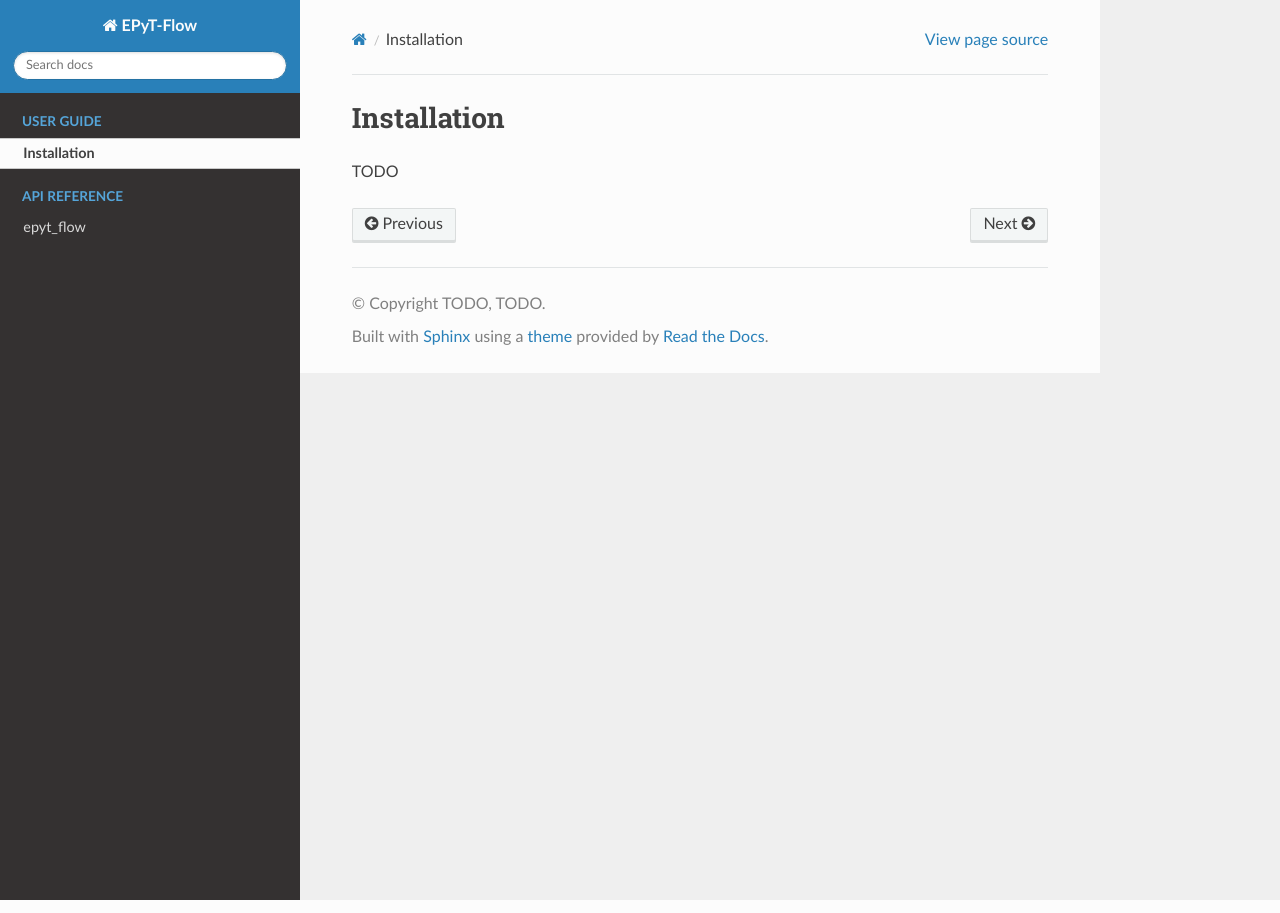
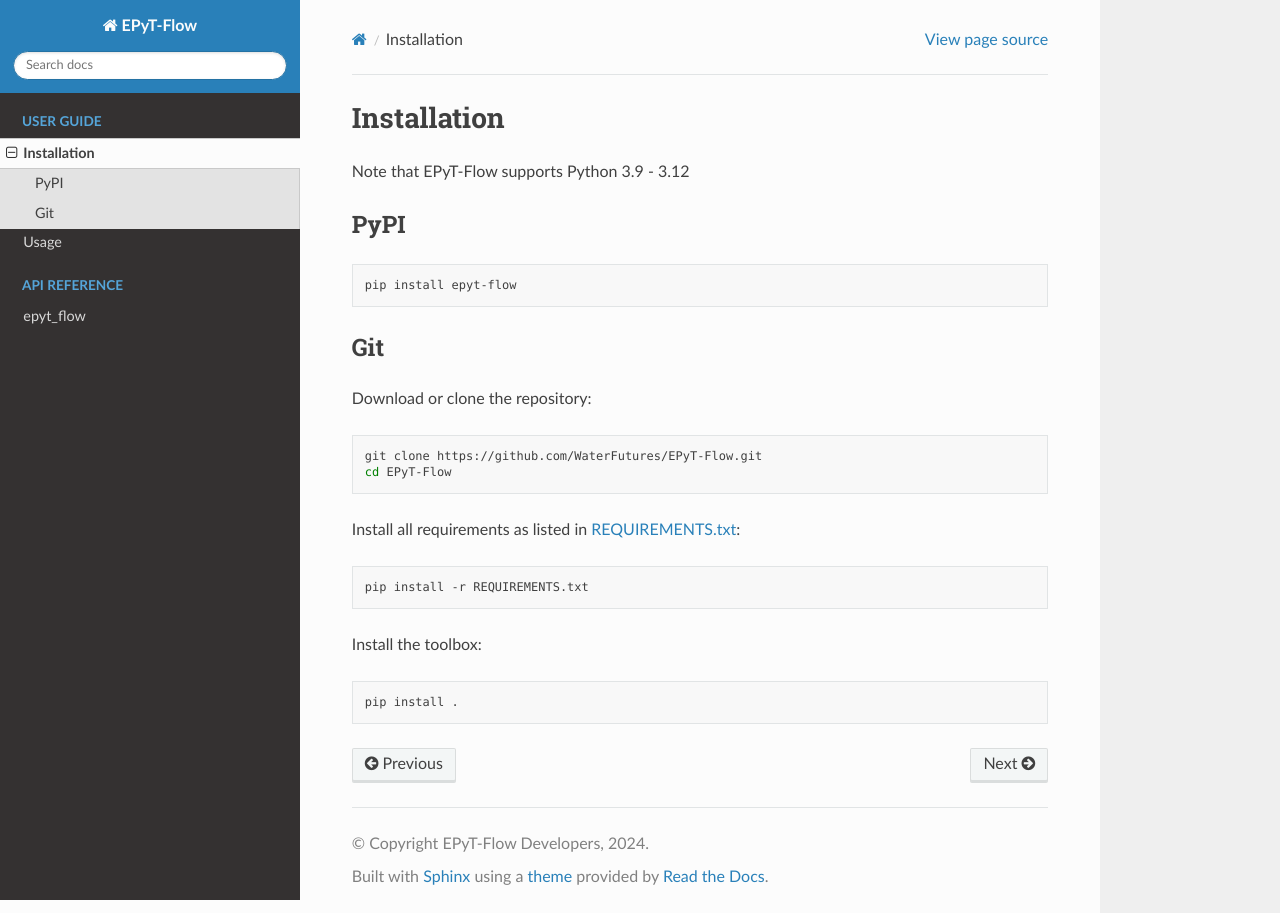
Before and after one commit to WaterFutures/EPyT-Flow, a Sphinx documentation site: the page built from docs/installation.rst, in a window 1280 px wide. Built offline with Sphinx 7.4.7 and the Read the Docs theme 2.0.0, drawn with Linux system fonts in a browser that asks for light colours.

Commit message:
Update documentation (incl. adding a simple example)

```diff
--- a/docs/conf.py
+++ b/docs/conf.py
@@ -18,8 +18,8 @@
 # -- Project information -----------------------------------------------------
 
 project = 'EPyT-Flow'
-copyright = 'TODO, TODO'
-author = 'TODO'
+copyright = 'EPyT-Flow Developers, 2024'
+author = 'André Artelt et al.'
 
 
 # -- General configuration ---------------------------------------------------
--- /dev/null
+++ b/docs/examples/example.py
@@ -0,0 +1,26 @@
+from epyt_flow.data.networks import load_hanoi
+from epyt_flow.simulation import WaterDistributionNetworkScenarioSimulator
+from epyt_flow.simulation.sensor_config import SENSOR_TYPE_NODE_PRESSURE,\
+    SENSOR_TYPE_LINK_FLOW
+
+
+if __name__ == "__main__":
+    # Load Hanoi network
+    network_config = load_hanoi()
+
+    # Create scenario
+    with WaterDistributionNetworkScenarioSimulator(scenario_config=network_config) as sim:
+        # Set simulation duration to two days
+        sim.set_general_parameters(simulation_duration=2)
+
+        # Place pressure sensors at nodes "13", "16", "22", and "30"
+        sim.set_sensors(SENSOR_TYPE_NODE_PRESSURE, sensor_locations=["13", "16", "22", "30"])
+
+        # Place a flow sensor at link/pipe ""
+        sim.set_sensors(SENSOR_TYPE_LINK_FLOW, sensor_locations=["1"])
+
+        # Run entire simulation
+        res = sim.run_simulation()
+
+        # Show sensor readings over the entire simulation
+        print(res.get_data())
--- a/docs/index.rst
+++ b/docs/index.rst
@@ -4,7 +4,7 @@
 EPANET Python Toolkit Flow -- EPyT-Flow
 +++++++++++++++++++++++++++++++++++++++
 
-TODO
+EPyT-Flow is a Python package building on top of `EPyT <https://github.com/OpenWaterAnalytics/EPyT>`_ for providing easy access to water distribution network simulations.
 
 
 .. toctree::
@@ -12,6 +12,7 @@
     :caption: User Guide
 
     installation
+    usage
 
 
 .. toctree::
--- a/docs/installation.rst
+++ b/docs/installation.rst
@@ -4,4 +4,35 @@
 Installation
 ************
 
-TODO
+Note that EPyT-Flow supports Python 3.9 - 3.12
+
+PyPI
+----
+
+.. code:: bash
+
+    pip install epyt-flow
+
+
+Git
+---
+
+Download or clone the repository:
+
+.. code:: bash
+
+    git clone https://github.com/WaterFutures/EPyT-Flow.git
+    cd EPyT-Flow
+
+Install all requirements as listed in `REQUIREMENTS.txt <https://raw.githubusercontent.com/WaterFutures/EPyT-Flow/master/REQUIREMENTS.txt>`_:
+
+.. code:: bash
+
+    pip install -r REQUIREMENTS.txt
+
+
+Install the toolbox:
+
+.. code:: bash
+
+    pip install .
```
Also changed, not shown: docs/usage.rst (added, +37 -0 lines).
